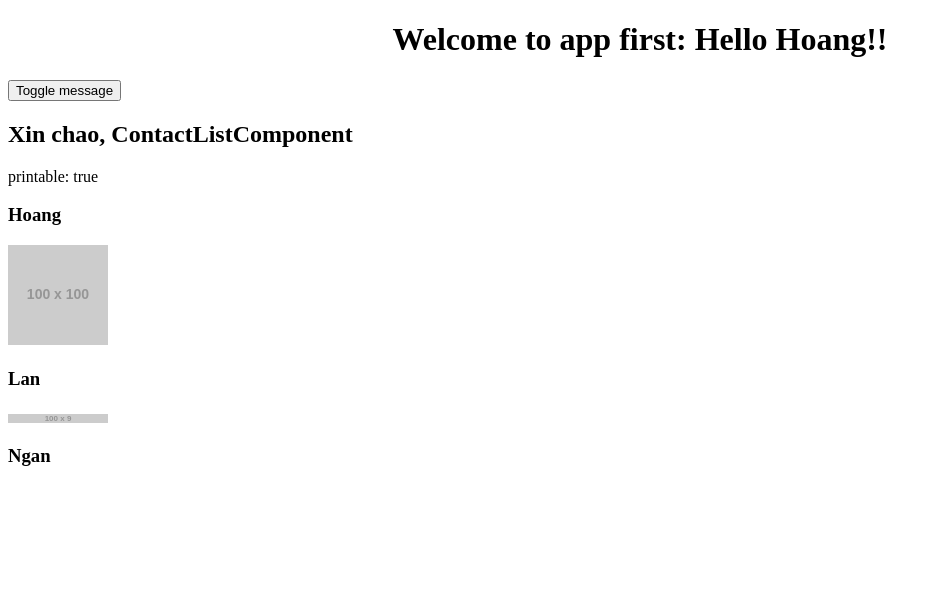
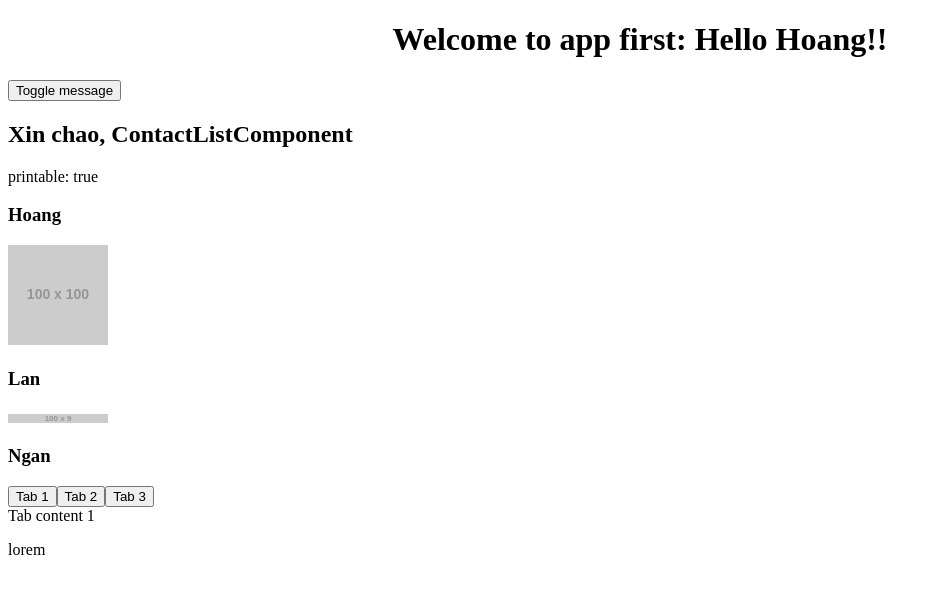
Before and after one commit to Junreturn1982/Angular2_basic, an Angular app in the folder 01day/first/: page / in a window 1280 px wide. Shown: the top 594 px of the page, without its empty margins (0-940 px from the left). Built offline with nearby package versions, Linux system fonts and the light colour scheme.

Commit message:
ngSwitch

```diff
--- a/01day/first/src/app/container/contact-list/contact-list.component.html
+++ b/01day/first/src/app/container/contact-list/contact-list.component.html
@@ -10,3 +10,21 @@
         </div>
     </div>
 </div>
+
+<div>
+    <button (click)="changeTab(1)">Tab 1</button>
+    <button (click)="changeTab(2)">Tab 2</button>
+    <button (click)="changeTab(3)">Tab 3</button>
+</div>
+<div [ngSwitch]="tabIndex">
+    <ng-template [ngSwitchCase]="1">
+        <div>Tab content 1</div>
+        <p>lorem</p>
+    </ng-template>
+    <ng-template [ngSwitchCase]="2">
+        <div>Tab content 2</div>
+    </ng-template>
+    <ng-template [ngSwitchCase]="3">
+        <div>Tab content 3</div>
+    </ng-template>
+</div>
--- a/01day/first/src/app/container/contact-list/contact-list.component.ts
+++ b/01day/first/src/app/container/contact-list/contact-list.component.ts
@@ -8,7 +8,10 @@ import { Component } from '@angular/core';
 export class ContactListComponent {
     message: string = "Xin chao, ContactListComponent";
     printable = true;
-
+    tabIndex = 1;
+    changeTab(tabIndex) {
+        this.tabIndex = tabIndex;
+    }
     contacts = [
         {
             id: 1,
```
